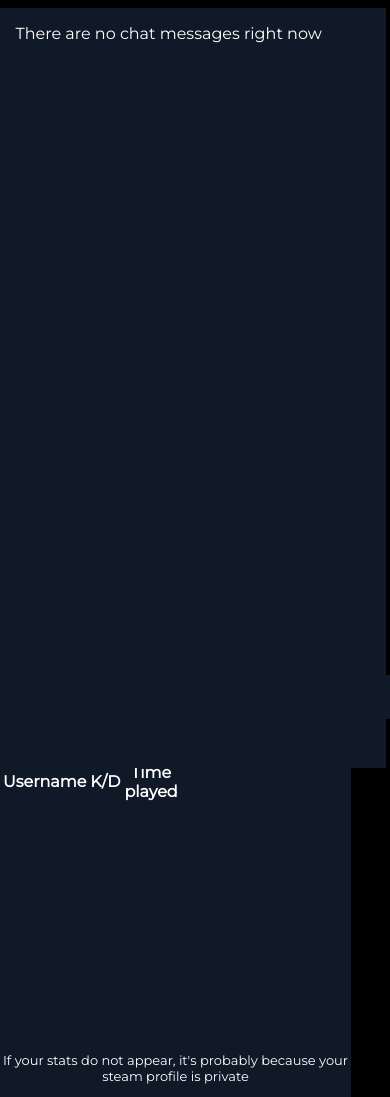
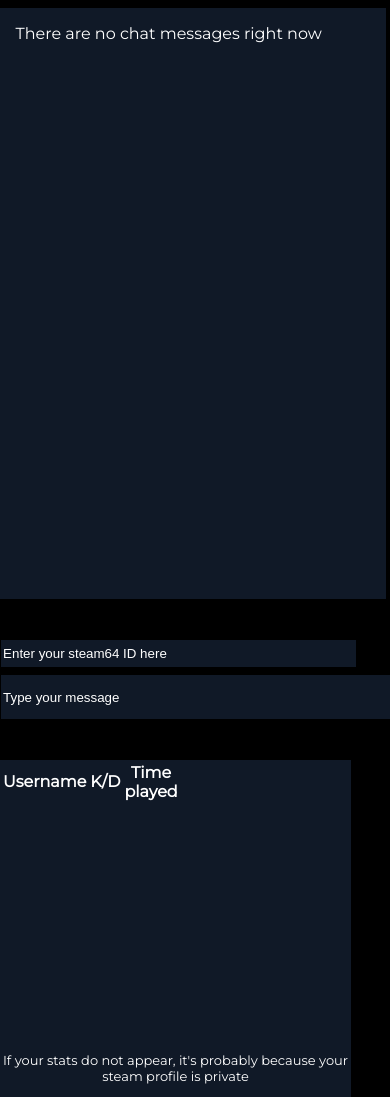
Before and after one commit to dcadarko/CS-GO-chat-, a plain HTML site: page index.html in a window 390 px wide. Drawn offline with nearby package versions, Linux system fonts and the light colour scheme; no server answers.

Commit message:
Fixed mobile

```diff
--- a/chat.css
+++ b/chat.css
@@ -152,7 +152,7 @@ td {
 
 @media (max-width: 600px) {
   #messages {
-    height: 90%;
+    height: 70%;
     width: 100vw;
     position: absolute;
     left: -1%;
```
